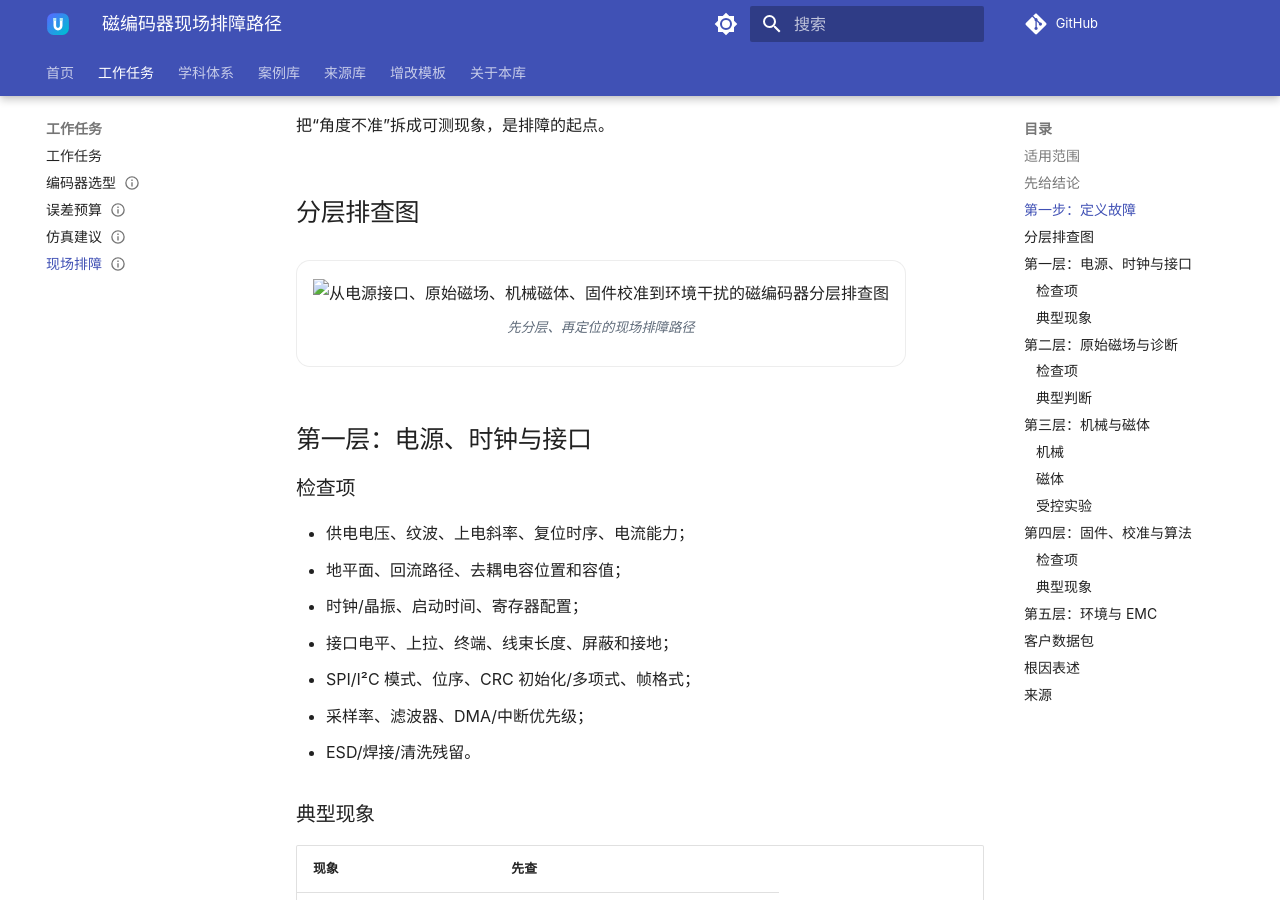
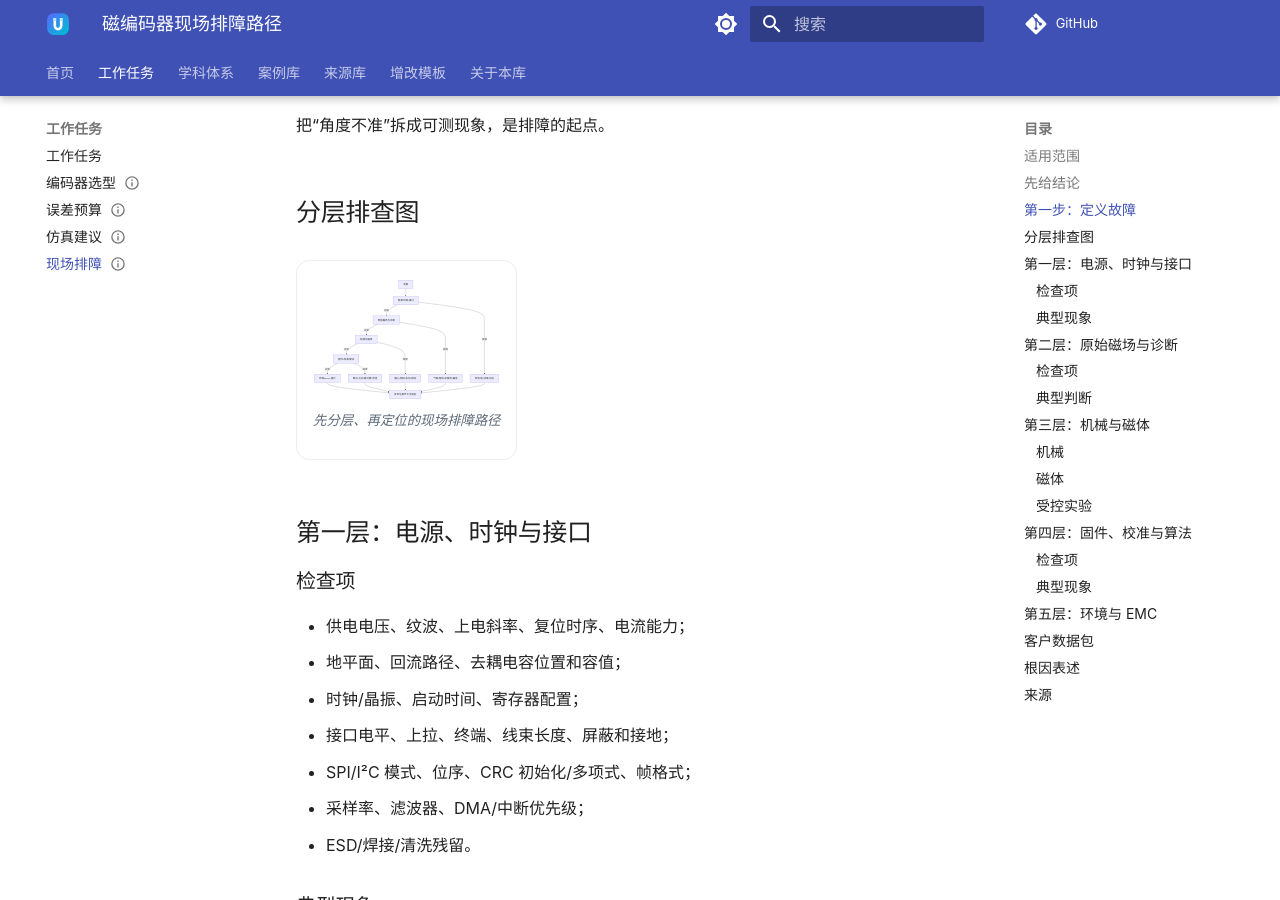
Before and after one commit to ShooterH/mag-fae-knowledge, an MkDocs documentation site: the page built from docs/fae/troubleshooting.md, in a window 1280 px wide and 900 px high, scrolled down 1235 px. Built offline with MkDocs 1.6.1 and Material for MkDocs 9.7.7, drawn with Linux system fonts in a browser that asks for light colours; nearby versions of some CDN libraries; library files that are not in the unit come from our copies; comment, search, counter and statistics services are not loaded.

Commit message:
Fix troubleshooting diagram asset path

```diff
--- a/docs/fae/troubleshooting.md
+++ b/docs/fae/troubleshooting.md
@@ -51,7 +51,7 @@ sources:
 ## 分层排查图
 
 <figure class="kb-figure">
-  <img src="../assets/diagrams/troubleshooting-tree.svg" alt="从电源接口、原始磁场、机械磁体、固件校准到环境干扰的磁编码器分层排查图" loading="lazy">
+  <img src="../../assets/diagrams/troubleshooting-tree.svg" alt="从电源接口、原始磁场、机械磁体、固件校准到环境干扰的磁编码器分层排查图" loading="lazy">
   <figcaption>先分层、再定位的现场排障路径</figcaption>
 </figure>
 
```
